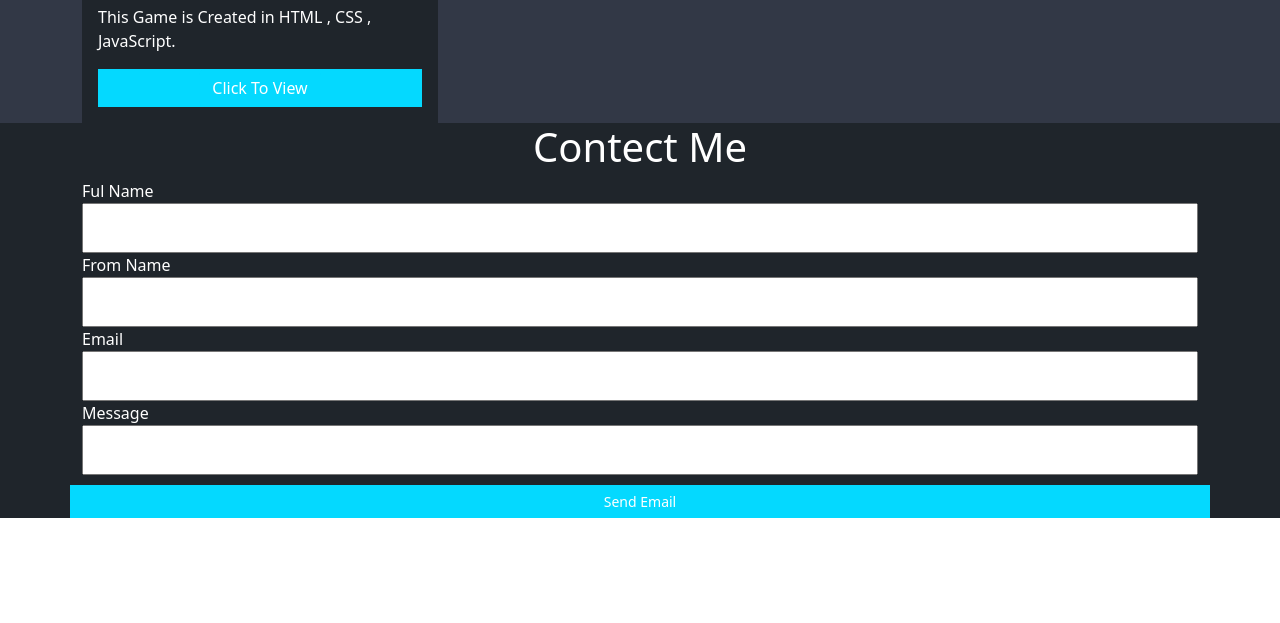
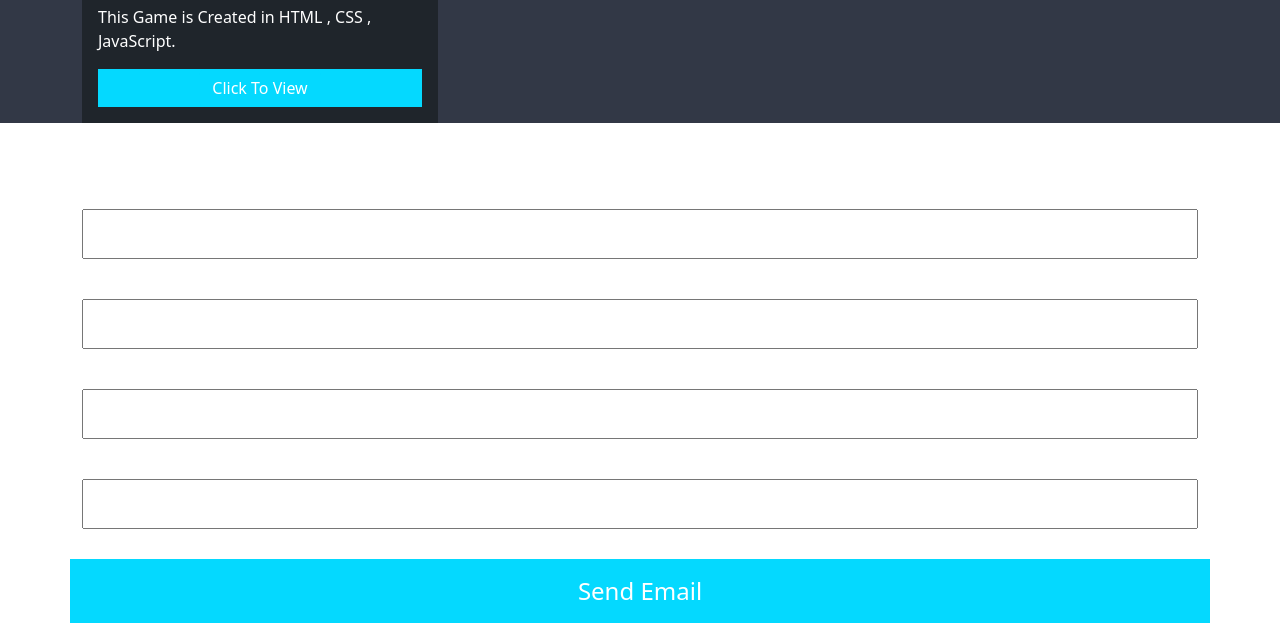
Before and after one commit to Zeni-Tech/personalportfolio, a plain HTML site: page index.html in a window 1280 px wide. Shown: the part 2070-2693 px from the top of the page. Before the commit the page ends 2588 px from the top, so only its background shows below. Drawn offline with nearby package versions, Linux system fonts and the light colour scheme.

Commit message:
Update index.css

```diff
--- a/index.css
+++ b/index.css
@@ -190,15 +190,18 @@
 
 
 /* contect me */
-#Contect{
-    background-color:#1F252B;
+.upper{
+    background-color: #1F252B;
+    height: 500px;
 }
+.field {
+    margin-bottom: 10px;
+  }
 
   .field label {
     display: block;
-    font-size: 1rem;
+    font-size: 20px;
     color: white;
-
   }
 
   .field input {
@@ -210,17 +213,21 @@
 
   input[type="submit"] {
     display: block;
-    padding: 6px 30px;
-    font-size: 14px;
+    padding :14px;
+    font-size: 24px;
+    width: 100%;
     background-color: #04D9FF;
     color: #fff;
     border: none;
-    margin-top: 10px;
+    margin-top: 30px;
   }
+  input[type="submit"]:hover{
+    box-shadow: 0px 0px 30px #04D9FF;
+    cursor: pointer;
+  }
+  input[type="text"] {
+    height: 50px;
+    width: 100%;
+    color: black;
 
-  input[type="text"] {
-    display: block;
-    font-size: 1rem;
-    width: 100%;
-    height: 50px;
   }
```
